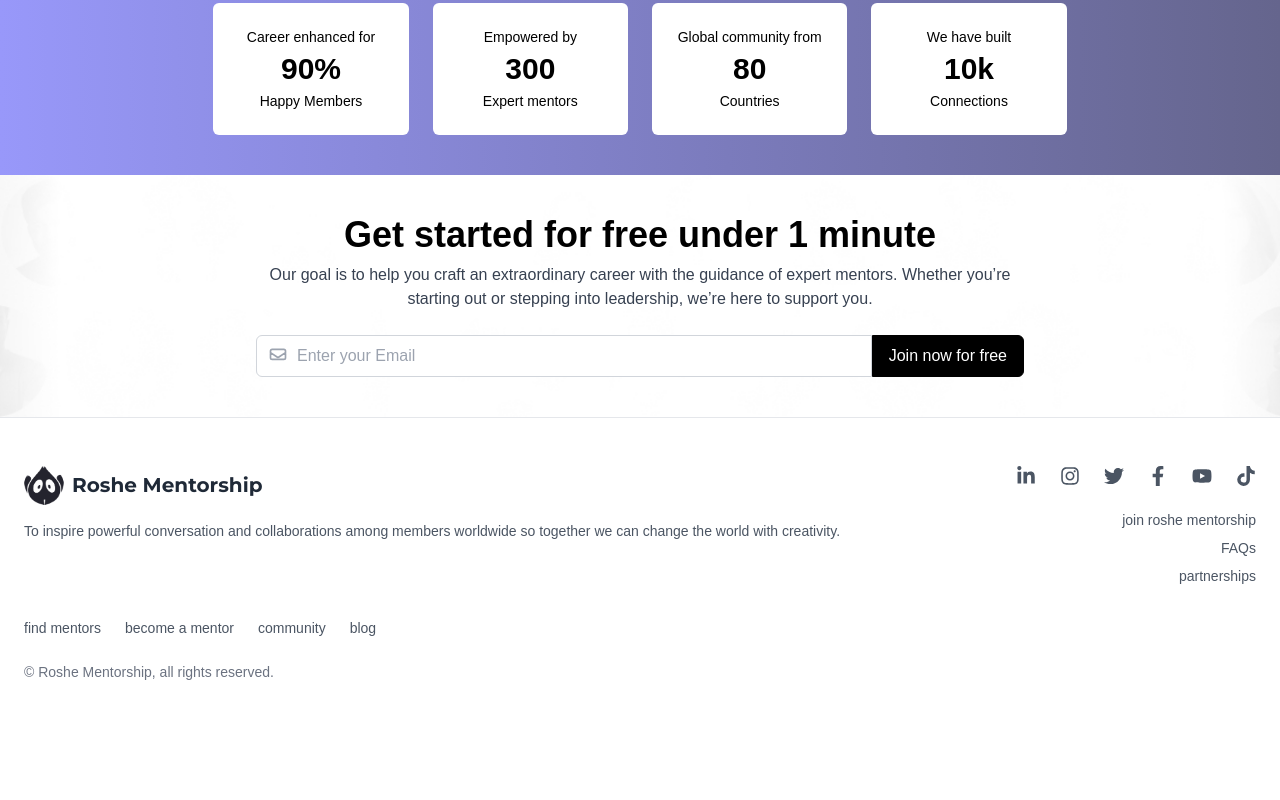
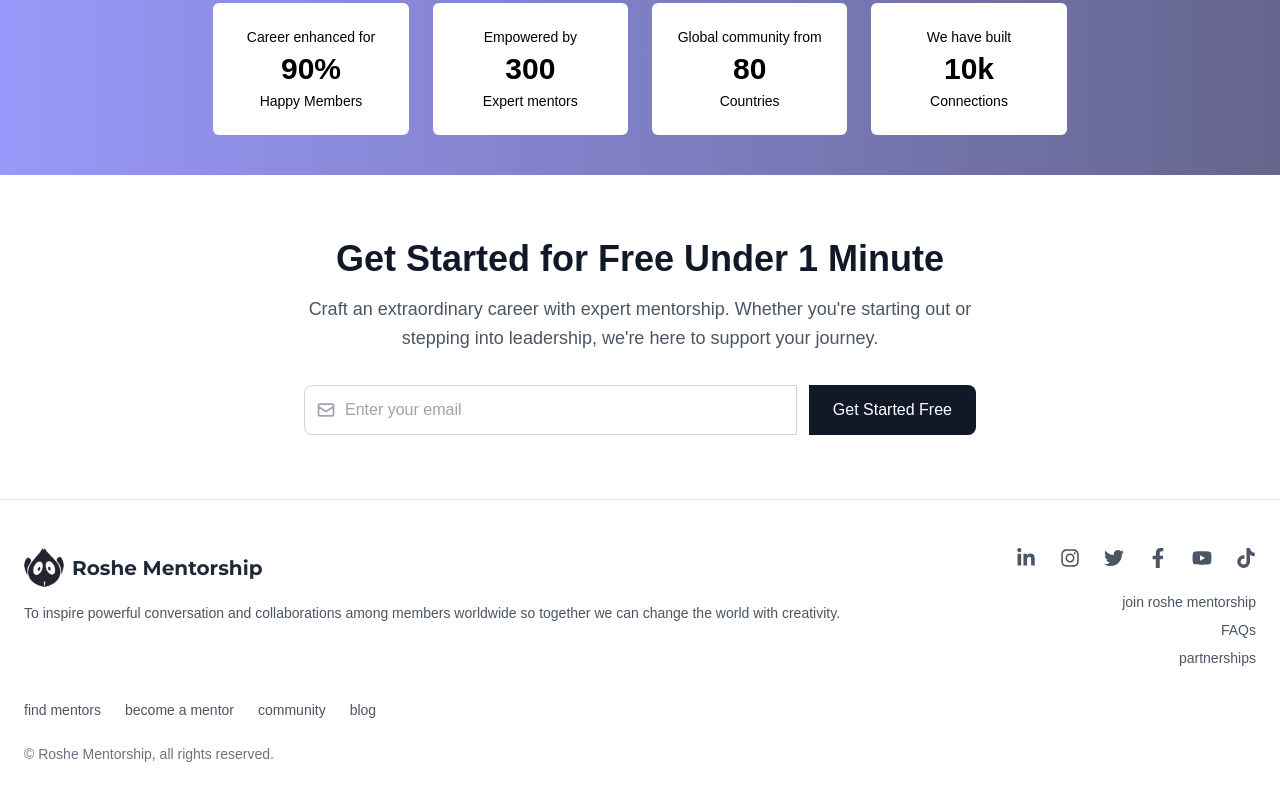
Before and after one commit to Roshe-Mentors/new_roshe, a Next.js app: page / in a window 1280 px wide. Shown: the part 2486-3286 px from the top of the page. Before the commit the page ends 3216 px from the top, so only its background shows below. Built offline with nearby package versions, Linux system fonts and the light colour scheme.

Commit message:
Feat: enhance CenterCTA component with improved email validation and updated styling

```diff
--- a/src/components/CenterCTA.tsx
+++ b/src/components/CenterCTA.tsx
@@ -1,4 +1,3 @@
-// components/CenterCTA.tsx
 "use client"
 import React, { useState } from 'react';
 
@@ -6,52 +5,57 @@ const CenterCTA = () => {
   const [email, setEmail] = useState('');
   const [error, setError] = useState('');
 
-  // Minimal email validation
+  const validateEmail = (email: string) => {
+    const emailRegex = /^\S+@\S+\.\S+$/;
+    return emailRegex.test(email);
+  };
+
   const handleSubmit = (e: React.FormEvent) => {
     e.preventDefault();
-    const emailRegex = /^\S+@\S+\.\S+$/;
-    if (!emailRegex.test(email)) {
+    if (!validateEmail(email)) {
       setError('Please enter a valid email address');
     } else {
       setError('');
-
+      // Add your form submission logic here
+      console.log('Email submitted:', email);
     }
   };
 
   return (
-    <section
-      className="w-full flex justify-center items-center py-10 px-4"
-      style={{
+    <section className="w-full relative flex justify-center items-center py-16 px-4 overflow-hidden">
+      {/* Background with gradient overlay */}
+      <div
+        className="absolute inset-0 w-full h-full"
+        style={{
+          backgroundImage: `
+            linear-gradient(to bottom, rgba(255, 255, 255, 0.9), rgba(255, 255, 255, 0.7)),
+            url("/images/Community_image.jpg")
+          `,
+          backgroundPosition: 'center top',
+          backgroundSize: 'cover',
+          backgroundRepeat: 'no-repeat',
+          zIndex: -1,
+        }}
+      />
 
-        backgroundImage: "url('/images/Community_image.jpg')",
-        backgroundRepeat: 'repeat-y',
-        backgroundPosition: 'center',
-        backgroundSize: 'cover',
-        backgroundAttachment: 'fixed'
-        // If you want to ensure the image doesn't stretch:
-        // backgroundSize: 'auto',
-      }}
-    >
-      {/* The container for heading, subtext, and form */}
-      <div className="w-full max-w-3xl text-center">
-        <h2 className="text-3xl md:text-4xl font-bold text-black mb-2">
-          Get started for free <br className="md:hidden" />
-          under 1 minute
+      <div className="w-full max-w-3xl text-center relative z-10">
+        <h2 className="text-3xl md:text-4xl font-bold text-gray-900 mb-4">
+          Get Started for Free <span className="block md:inline">Under 1 Minute</span>
         </h2>
-        <p className="text-gray-700 mb-6">
-          Our goal is to help you craft an extraordinary career with the guidance of expert mentors.
-          Whether you’re starting out or stepping into leadership, we’re here to support you.
+
+        <p className="text-gray-600 mb-8 max-w-2xl mx-auto text-lg leading-relaxed">
+          Craft an extraordinary career with expert mentorship. Whether you're starting out or
+          stepping into leadership, we're here to support your journey.
         </p>
 
-        {/* Form */}
         <form
           onSubmit={handleSubmit}
-          className="flex flex-col md:flex-row items-stretch justify-center gap-2 md:gap-0"
+          className="flex flex-col md:flex-row items-stretch justify-center gap-3 max-w-md mx-auto md:max-w-2xl"
+          noValidate
         >
-          {/* Email Input (with icon) */}
           <div className="relative flex-grow">
-            <span className="absolute inset-y-0 left-3 flex items-center text-gray-400">
-              {/* Envelope Icon */}
+            <label htmlFor="email-input" className="sr-only">Email address</label>
+            <div className="absolute inset-y-0 left-3 flex items-center text-gray-400">
               <svg
                 xmlns="http://www.w3.org/2000/svg"
                 className="h-5 w-5"
@@ -63,34 +67,59 @@ const CenterCTA = () => {
                 <path
                   strokeLinecap="round"
                   strokeLinejoin="round"
-                  d="M3 8l7.89 5.26a2 2 0 002.22 0L21 8m-2
-                     8H5a2 2 0 01-2-2V6a2 2 0 012-2h14a2 2 0 012
-                     2v8a2 2 0 01-2 2z"
+                  d="M3 8l7.89 5.26a2 2 0 002.22 0L21 8M5 19h14a2 2 0 002-2V7a2 2 0 00-2-2H5a2 2 0 00-2 2v10a2 2 0 002 2z"
                 />
               </svg>
-            </span>
+            </div>
             <input
+              id="email-input"
               type="email"
               value={email}
-              onChange={(e) => setEmail(e.target.value)}
-              placeholder="Enter your Email"
-              className="w-full pl-10 pr-3 py-2 border border-gray-300 rounded-md md:rounded-r-none outline-none
-                         focus:border-indigo-500 transition-colors"
+              onChange={(e) => {
+                setEmail(e.target.value);
+                if (error) setError('');
+              }}
+              placeholder="Enter your email"
+              className={`w-full pl-10 pr-4 py-3 border ${
+                error ? 'border-red-500' : 'border-gray-300'
+              } rounded-lg md:rounded-r-none outline-none focus:ring-2 ${
+                error ? 'focus:ring-red-300' : 'focus:ring-indigo-300'
+              } transition-all`}
+              aria-invalid={!!error}
+              aria-describedby="error-message"
             />
           </div>
 
-          {/* Submit Button */}
           <button
             type="submit"
-            className="bg-black text-white px-4 py-2 rounded-md md:rounded-l-none
-                       border border-black hover:cursor-pointer"
+            className="bg-gray-900 text-white px-6 py-3 rounded-lg md:rounded-l-none font-medium hover:bg-gray-800 focus:outline-none focus:ring-2 focus:ring-gray-700 focus:ring-offset-2 transition-colors"
           >
-            Join now for free
+            Get Started Free
           </button>
         </form>
 
-        {/* Error Text (if any) */}
-        {error && <p className="text-red-500 text-sm mt-2">{error}</p>}
+        {error && (
+          <div
+            id="error-message"
+            className="mt-3 flex items-center justify-center gap-2 text-red-600"
+            role="alert"
+            aria-live="polite"
+          >
+            <svg
+              xmlns="http://www.w3.org/2000/svg"
+              className="h-4 w-4"
+              viewBox="0 0 20 20"
+              fill="currentColor"
+            >
+              <path
+                fillRule="evenodd"
+                d="M18 10a8 8 0 11-16 0 8 8 0 0116 0zm-7 4a1 1 0 11-2 0 1 1 0 012 0zm-1-9a1 1 0 00-1 1v4a1 1 0 102 0V6a1 1 0 00-1-1z"
+                clipRule="evenodd"
+              />
+            </svg>
+            <span className="text-sm">{error}</span>
+          </div>
+        )}
       </div>
     </section>
   );
```
